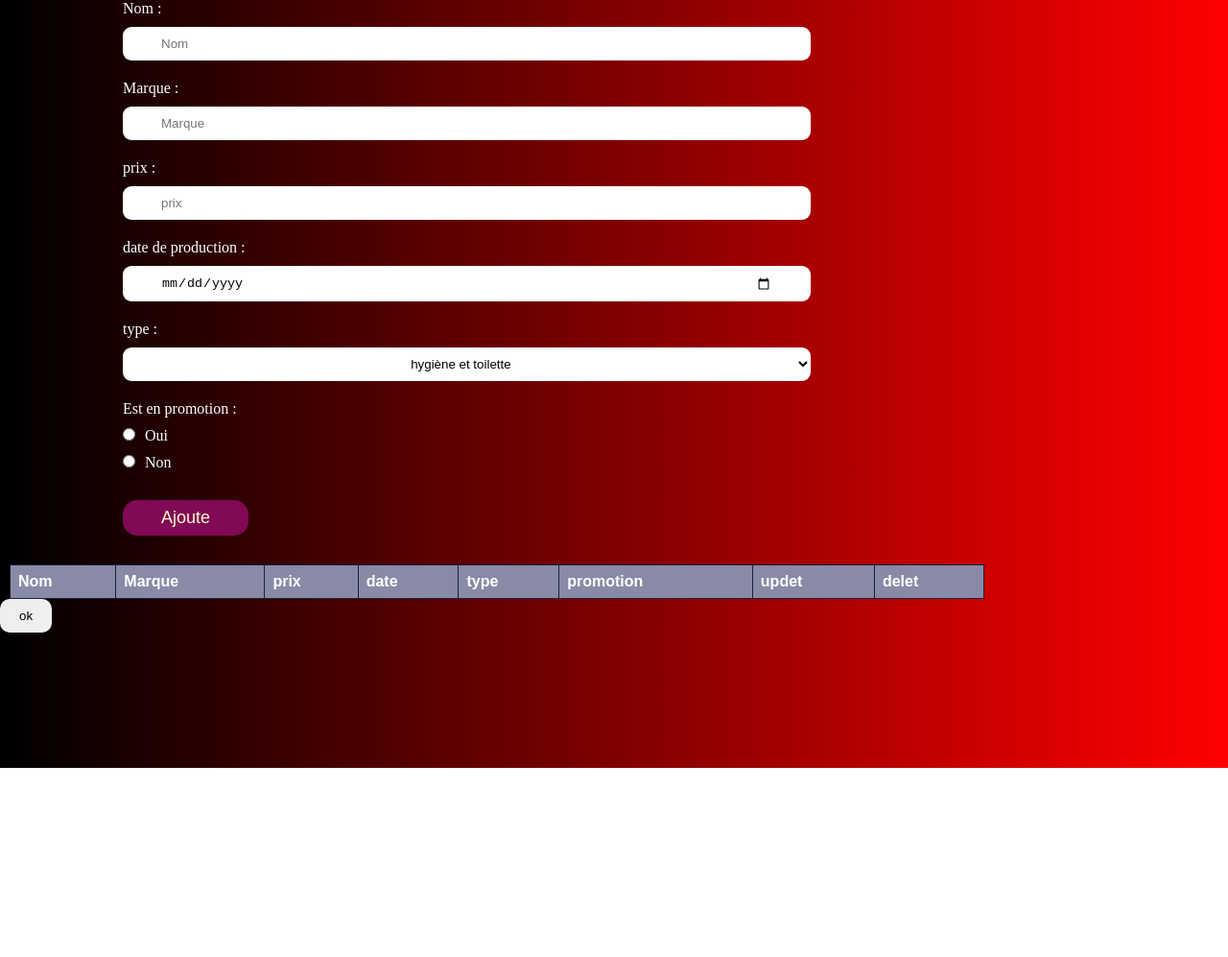
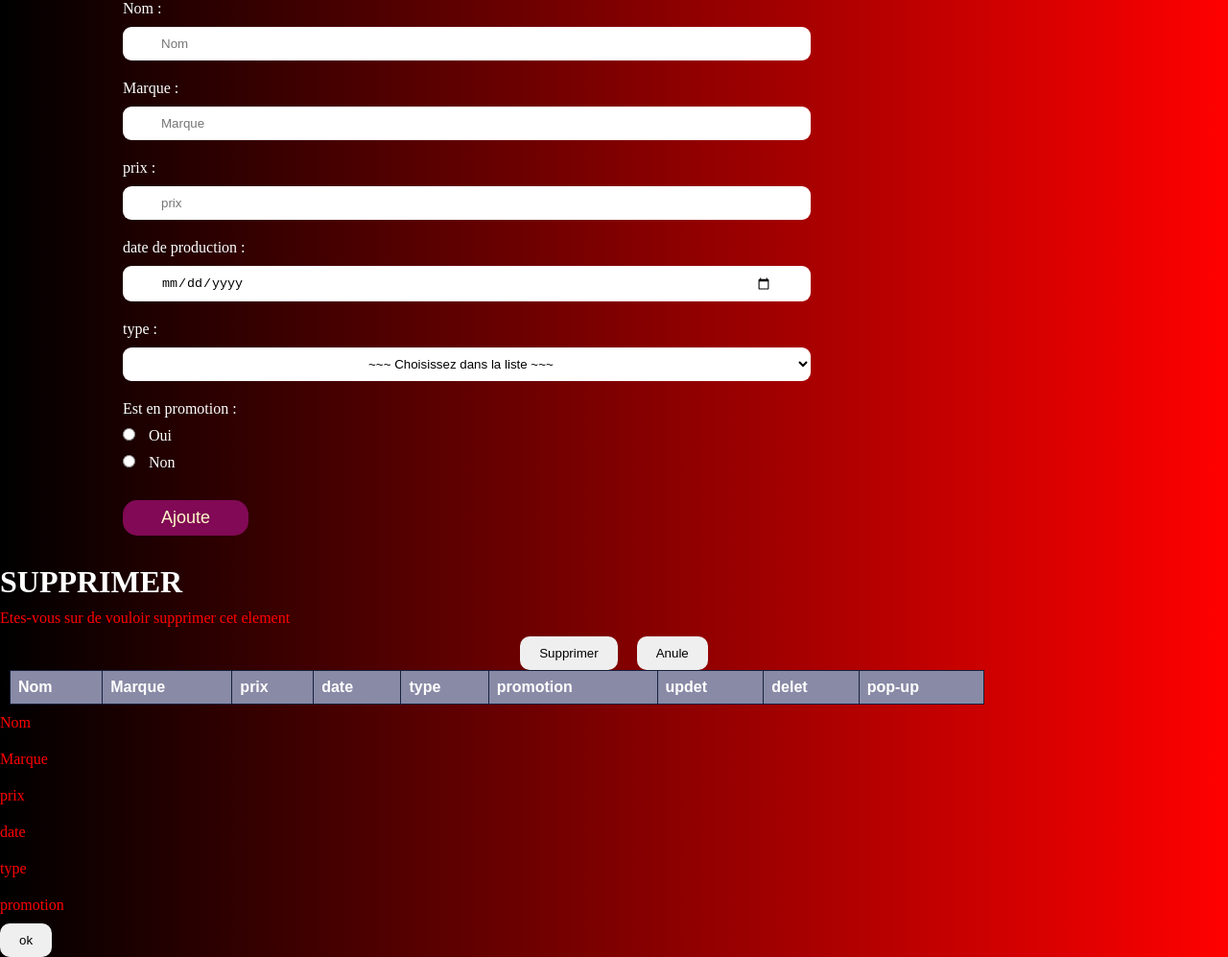
Before and after one commit to imranesarsri/Gestion-v2-, a plain HTML site: page index.html in a window 1280 px wide. Shown: the whole page at 96% size. Before the commit the page ends 800 px from the top, so only its background shows below. Drawn offline with Linux system fonts and the light colour scheme.

Commit message:
Update index.html

```diff
--- a/index.html
+++ b/index.html
@@ -32,50 +32,36 @@
             </div>
             <label>type :</label><br />
             <select id="Type" class="select" required>
+                <option selected disabled value="Choisissez dans la liste" class="option_1">~~~ Choisissez dans la liste ~~~</option>
                 <option value="hygiène et toilette">hygiène et toilette</option>
                 <option value="soins esthétiques">soins esthétiques</option>
                 <option value="produits solaires">produits solaires</option>
-          <option value="beauté des mains et des pieds">
-            beauté des mains et des pieds
-          </option>
+                <option value="beauté des mains et des pieds">beauté des mains et des pieds</option>
                 <option value="produits de maquillage">produits de maquillage</option>
                 <option value="entretien capillaires">entretien capillaires</option>
-          <option value="parfums">parfums</option></select
-        ><br />
+                <option value="parfums">parfums</option>
+            </select><br />
             <p id="erorrType"></p>
             <label>Est en promotion :</label><br />
             <div class="sepromotion">
                 <div>
-            <input
-              type="radio"
-              value="Oui"
-              class="Promotion"
-              name="promotion"
-              id="Oui"
-            /><label for="Oui">Oui</label>
+                    <input type="radio" value="Oui" class="Promotion" name="promotion" id="Oui"/>
+                    <label for="Oui">Oui</label>
                 </div>
                 <div>
-            <input
-              type="radio"
-              value="Non"
-              class="Promotion"
-              name="promotion"
-              id="Non"
-            /><label for="Non">Non</label>
+                    <input type="radio" value="Non" class="Promotion" name="promotion" id="Non"/>
+                    <label for="Non">Non</label>
                 </div>
             </div>
             <p id="erorrPromotion"></p>
         </form>
         <button type="submit" id="Ajouter" class="ajouter">Ajoute</button>
-      <button id="Modifier" class="modifier" onclick="submitModifier()">
-        modifier
-      </button>
+        <button id="Modifier" class="modifier" onclick="submitModifier()">modifier</button>
     </div>
 
-    <div id="pup" class="pup">
+    <div id="pop" class="pop">
         <h1>SUPPRIMER</h1>
-      <p class="parg-pup">Etes-vous sur de vouloir supprimer cet element</p>
-
+        <p class="parg-pop">Etes-vous sur de vouloir supprimer cet element</p>
         <div class="button">
             <button onclick="submitsupprimerr()">Supprimer</button>
             <button onclick="annule()">Anule</button>
@@ -94,20 +80,25 @@
                       <th>promotion</th>
                       <th>updet</th>
                       <th>delet</th>
+                      <th>pop-up</th>
                   </tr>
               </thead>
-        <tbody id="tbody"></tbody>
+            <tbody id="tbody">
+            </tbody>
         </table>
     </div>
+    <div id="alldetails" class="alldetails">
+        <p class="p_pop_2" id="p_allde_1">Nom</p>
+        <p class="p_pop_2" id="p_allde_2">Marque</p>
+        <p class="p_pop_2" id="p_allde_3">prix</p>
+        <p class="p_pop_2" id="p_allde_4">date</p>
+        <p class="p_pop_2" id="p_allde_5">type</p>
+        <p class="p_pop_2" id="p_allde_6">promotion</p>
+        <div id="actualdetails">
+            <button id="btndetails" onclick="butt_non_pop_2()">ok</button>
+        </div>
+    </div>
 
-    <!-- <div id="alldetails">
-      <p class="p_alldetails"></p>
-    <div id="actualdetails"> -->
-
-    </div>
-    <button id="btndetails">ok</button>
-    </div>
     <script src="/main/main.js"></script>
-    <!-- <script src="/hhh.js"></script> -->
   </body>
 </html>
```
Lines whose indentation alone changed are shown as unchanged.
